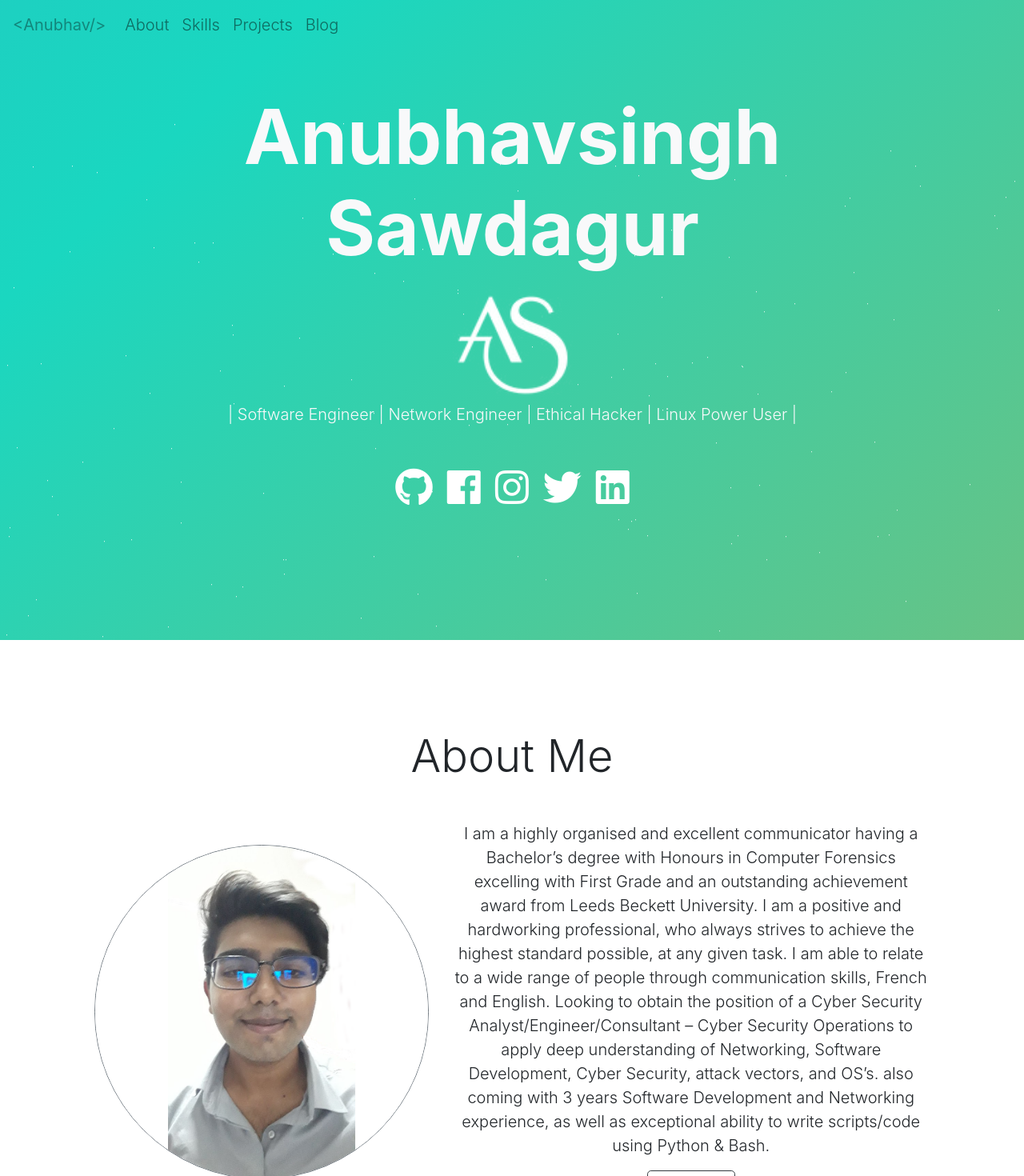
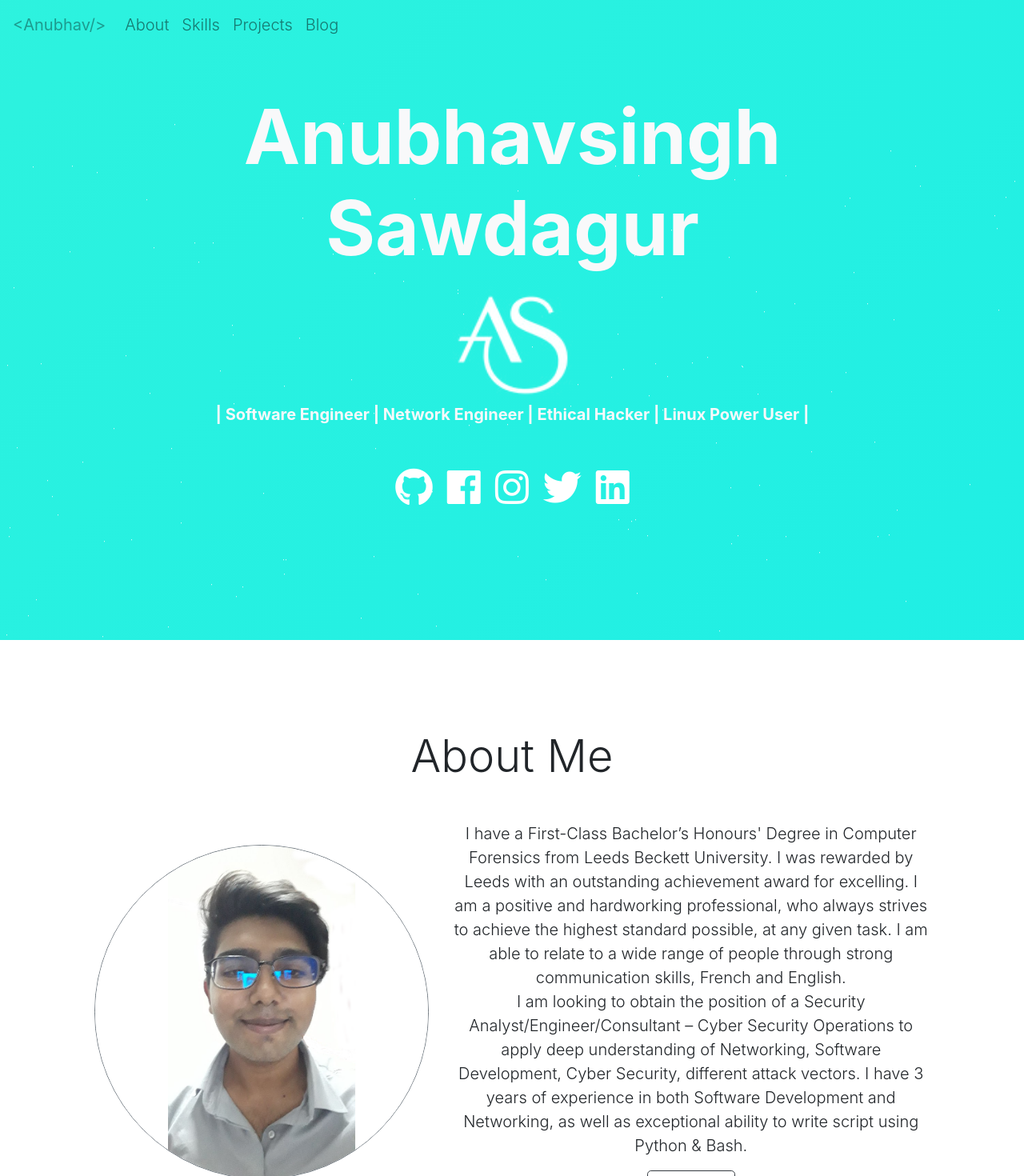
Before and after one commit to Anu-bhav/Portfolio, a React (Create React App) app: page / in a window 1280 px wide. Shown: the top 1470 px of the page at 80% size. Built offline with nearby package versions, Linux system fonts and the light colour scheme; no server answers.

Commit message:
UI colours update

```diff
--- a/src/App.css
+++ b/src/App.css
@@ -1,20 +1,13 @@
 .bgstyle {
   /* background: linear-gradient(136deg, #1ad7c0, #8E44AD, #ff9b11, #1F3A93, #ddd8c6, #000000, #000000);  */
-  background: linear-gradient(
-    136deg,
-    #4484ce,
-    #1ad7c0,
-    #ff9b11,
-    #9b59b6,
-    #ff7f7f,
-    #ecf0f1
-  );
+  /* background: linear-gradient(136deg,#4484ce,#1ad7c0,#ff9b11,#9b59b6,#ff7f7f,#80fbd9); */
+  background: linear-gradient(136deg,#63fcc6, #2cf2df, #03e7f1, #3ad9fa, #65caf8);
 
   background-size: 1200% 1200%;
-  -webkit-animation: AnimationName 85s ease infinite;
-  -moz-animation: AnimationName 85s ease infinite;
-  -o-animation: AnimationName 85s ease infinite;
-  animation: AnimationName 85s ease infinite;
+  -webkit-animation: AnimationName 70s ease infinite;
+  -moz-animation: AnimationName 70s ease infinite;
+  -o-animation: AnimationName 70s ease infinite;
+  animation: AnimationName 70s ease infinite;
   height: 100%;
 }
 
--- a/src/components/home/AboutMe.jsx
+++ b/src/components/home/AboutMe.jsx
@@ -4,6 +4,7 @@ import Pdf from "../../editable-stuff/resume.pdf";
 import {
   aboutHeading,
   aboutDescription,
+  aboutDescription2,
   showInstaProfilePic,
   // instaLink,
   // instaUsername,
@@ -61,7 +62,7 @@ const AboutMe = () => {
           )}
           <div className={`col-lg-${showInsta ? "7" : "12"}`}>
             {/* <h1 className="display-4 mb-5 text-center">{aboutHeading}</h1> */}
-            <p className="lead text-center">{aboutDescription}</p>
+            <p className="lead text-center">{aboutDescription} <br />{aboutDescription2}</p>
             {resumeURL && (
               <p className="lead text-center">
                 <a
@@ -79,7 +80,7 @@ const AboutMe = () => {
           </div>
         </div>
       </div>
-    </div>
+    </div >
   );
 };
 
--- a/src/components/home/MainBody.jsx
+++ b/src/components/home/MainBody.jsx
@@ -38,7 +38,7 @@ const MainBody = () => {
             {FirstName + " " + MiddleName + " " + LastName}
           </h1>
           <img src={require("../../editable-stuff/images/logo.png")} alt="" className="img-fluid pt-2" style={{ width: "150px" }} />
-          <b><Typist className="lead"> {devDesc}</Typist></b>
+          <b><Typist className="lead font-weight-bold"> {devDesc}</Typist></b>
           <div className="icon">
           </div>
           <div className="p-5">
--- a/src/components/home/ProjectCard.jsx
+++ b/src/components/home/ProjectCard.jsx
@@ -53,7 +53,7 @@ const ProjectCard = ({ value }) => {
           <a
             href={svn_url}
             target=" _blank"
-            className="btn btn-outline-secondary"
+            className="btn btn-outline-secondary mr-4"
           >
             <i className="fab fa-github" /> Open Repository
           </a>
--- a/src/editable-stuff/configurations.json
+++ b/src/editable-stuff/configurations.json
@@ -1,7 +1,7 @@
 {
   "backgroundType": "gradient",
   "plainBackgroundMode": "nightlight",
-  "gradientColors": "#4484ce, #1ad7c0, #ff9b11, #9b59b6, #ff7f7f, #ecf0f1",
+  "gradientColors": "#63fcc6, #2cf2df, #03e7f1, #3ad9fa, #65caf8",
   "FirstName": "Anubhavsingh",
   "MiddleName": "",
   "LastName": "Sawdagur",
@@ -43,7 +43,8 @@
   "instaLink": "https://www.instagram.com/",
   "instaUsername": "_anu_bhav_",
   "instaQuerry": "/?__a=1",
-  "aboutDescription": "I am a highly organised and excellent communicator having a Bachelor’s degree with Honours in Computer Forensics excelling with First Grade and an outstanding achievement award from Leeds Beckett University. I am a positive and hardworking professional, who always strives to achieve the highest standard possible, at any given task. I am able to relate to a wide range of people through communication skills, French and English. Looking to obtain the position of a Cyber Security Analyst/Engineer/Consultant – Cyber Security Operations to apply deep understanding of Networking, Software Development, Cyber Security, attack vectors, and OS’s. also coming with 3 years Software Development and Networking experience, as well as exceptional ability to write scripts/code using Python & Bash.",
+  "aboutDescription": "I have a First-Class Bachelor’s Honours' Degree in Computer Forensics from Leeds Beckett University. I was rewarded by Leeds with an outstanding achievement award for excelling. I am a positive and hardworking professional, who always strives to achieve the highest standard possible, at any given task. I am able to relate to a wide range of people through strong communication skills, French and English.",
+  "aboutDescription2": "I am looking to obtain the position of a Security Analyst/Engineer/Consultant – Cyber Security Operations to apply deep understanding of Networking, Software Development, Cyber Security, different attack vectors. I have 3 years of experience in both Software Development and Networking, as well as exceptional ability to write script using Python & Bash.",
   "projectHeading": "Recent Projects",
   "gitHubLink": "https://api.github.com/users/",
   "gitHubUsername": "anu-bhav",
```
Also changed, not shown: 1 other file (tests, documents, lock files or other folders).
